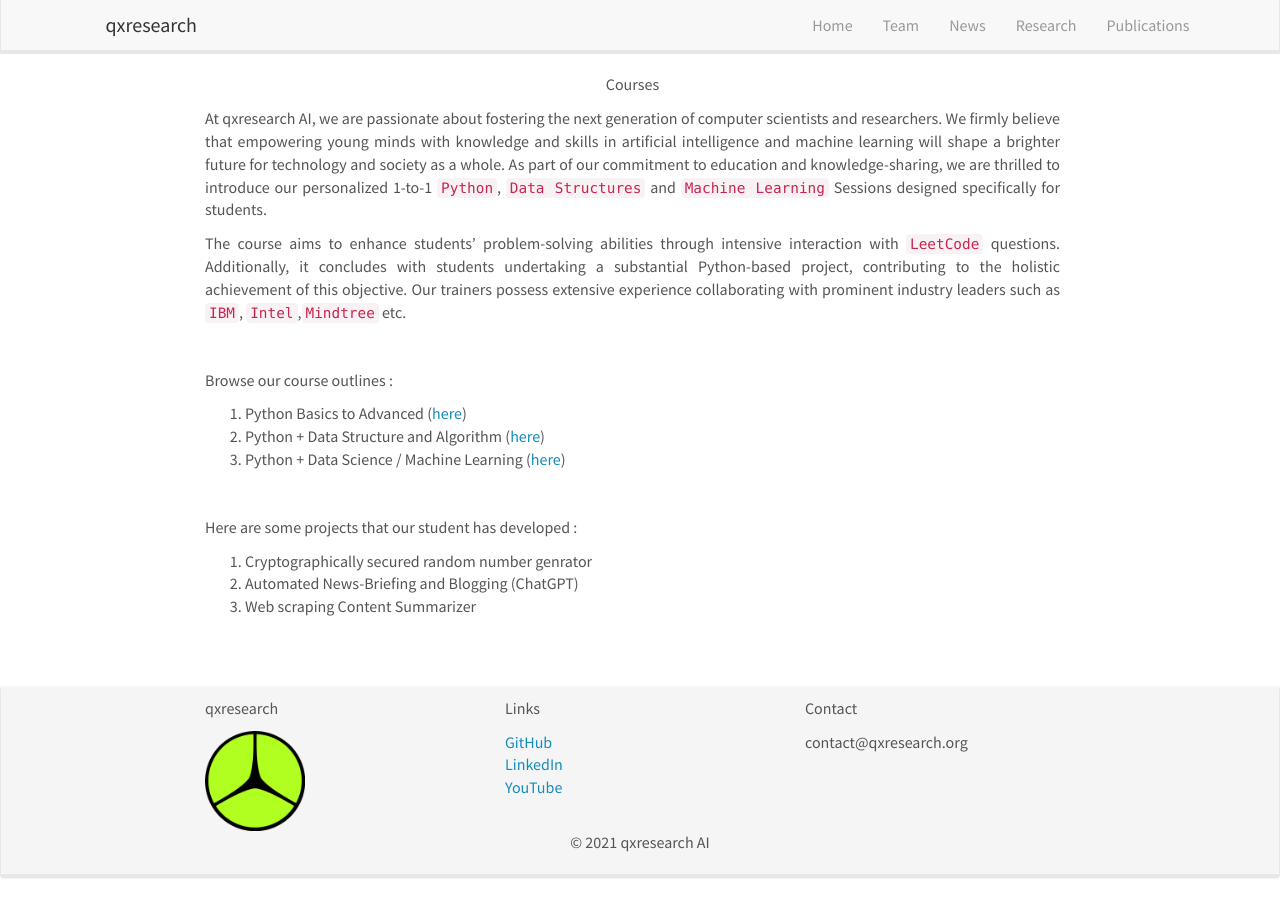
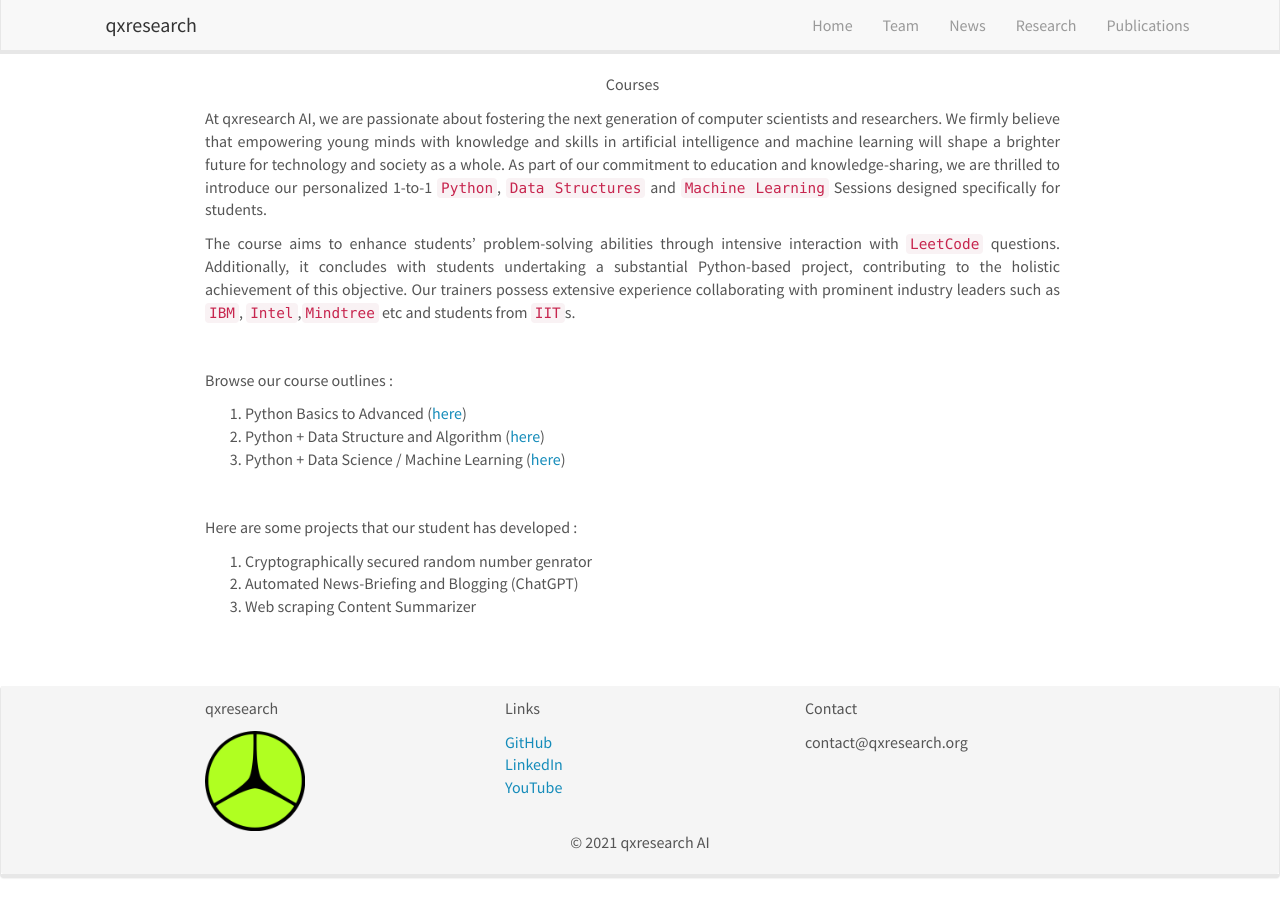
Before and after one commit to qxresearch/qxresearch.github.io, a Jekyll site: the page built from _pages/home.md, in a window 1280 px wide and 900 px high, scrolled down 734 px. Built offline with Jekyll 4.4.1, drawn with Linux system fonts in a browser that asks for light colours; nearby versions of some CDN libraries.

Commit message:
Update home.md

```diff
--- a/_pages/home.md
+++ b/_pages/home.md
@@ -25,7 +25,7 @@ In the past few years, the field of computing has expanded significantly, gainin
 
 At qxresearch AI, we are passionate about fostering the next generation of computer scientists and researchers. We firmly believe that empowering young minds with knowledge and skills in artificial intelligence and machine learning will shape a brighter future for technology and society as a whole. As part of our commitment to education and knowledge-sharing, we are thrilled to introduce our personalized 1-to-1 `Python`, `Data Structures` and `Machine Learning` Sessions designed specifically for students.
 
-The course aims to enhance students' problem-solving abilities through intensive interaction with `LeetCode` questions. Additionally, it concludes with students undertaking a substantial Python-based project, contributing to the holistic achievement of this objective. Our trainers possess extensive experience collaborating with prominent industry leaders such as `IBM`, `Intel`,`Mindtree` etc.
+The course aims to enhance students' problem-solving abilities through intensive interaction with `LeetCode` questions. Additionally, it concludes with students undertaking a substantial Python-based project, contributing to the holistic achievement of this objective. Our trainers possess extensive experience collaborating with prominent industry leaders such as `IBM`, `Intel`,`Mindtree` etc and students from `IIT`s.
 
 <br>
 
```
